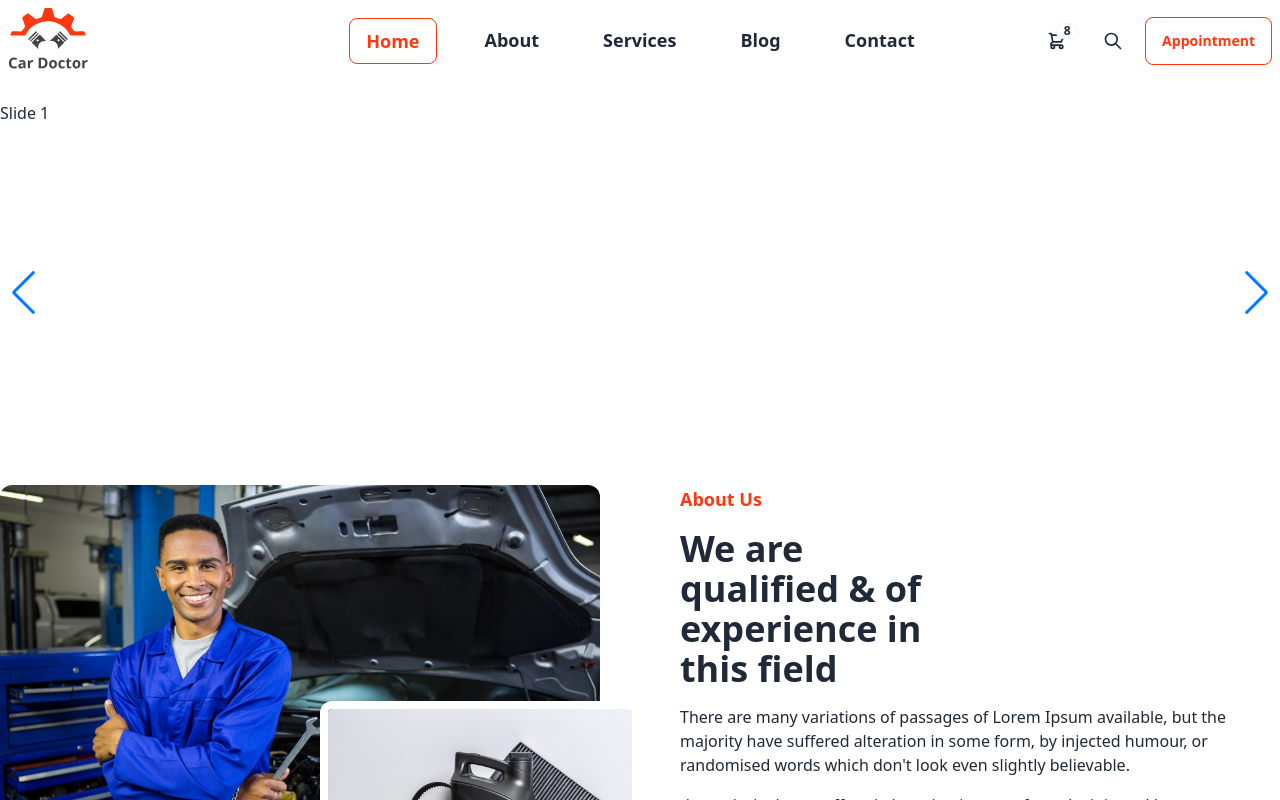
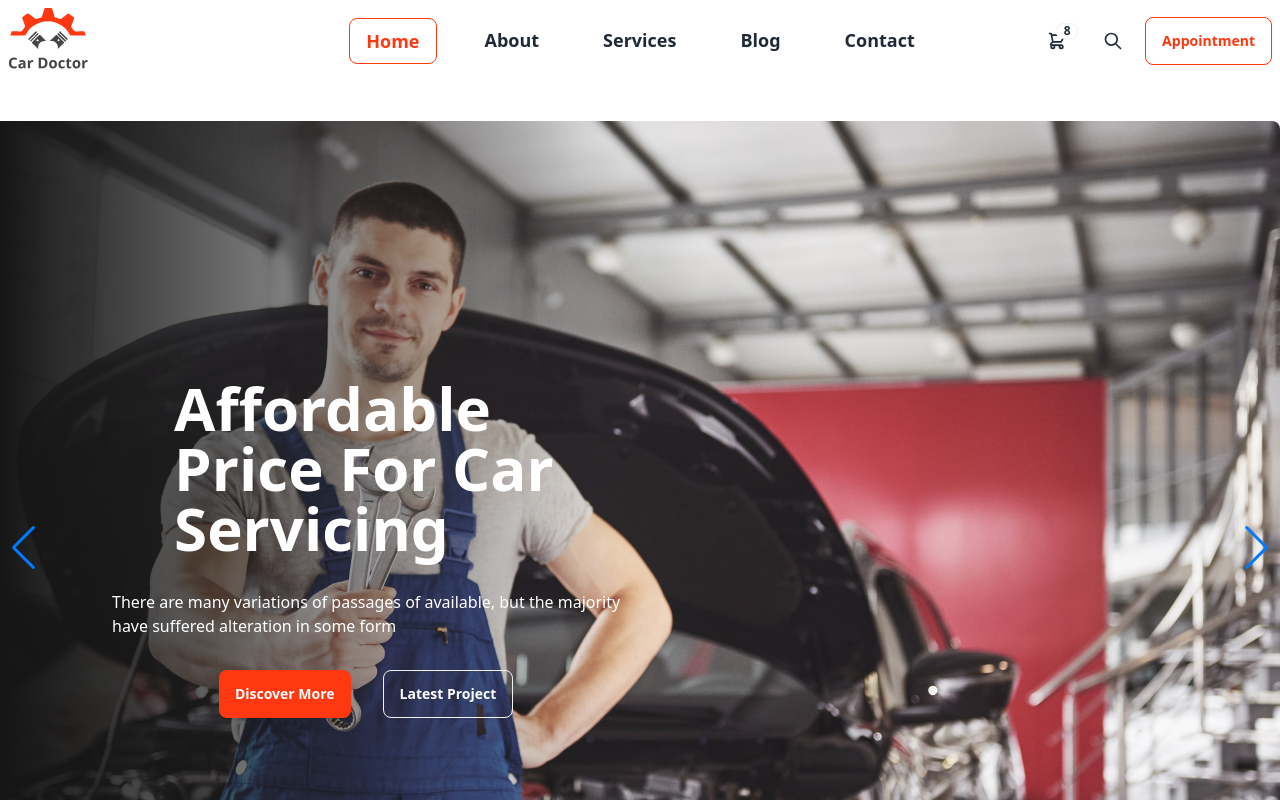
Before and after one commit to developersajadur/car-doctor-client-side, a React (Vite) app: page / in a window 1280 px wide. Shown: the top 800 px of the page. Built offline with nearby package versions, Linux system fonts and the light colour scheme.

Commit message:
banner add

```diff
--- a/src/Components/Home.jsx
+++ b/src/Components/Home.jsx
@@ -1,15 +1,15 @@
 import AboutHomePage from "./Home/AboutHomePage";
 import Address from "./Home/Address";
+import Banner from "./Home/Banner";
 import ChooseUs from "./Home/ChooseUs";
 import Review from "./Home/Review";
-import Slider from "./Home/Slider";
 import Team from "./Home/Team";
 
 
 const Home = () => {
     return (
         <div >
-            <Slider></Slider>
+            <Banner></Banner>
             <AboutHomePage></AboutHomePage>
             <Address></Address>
             <Team></Team>
--- /dev/null
+++ b/src/Components/Home/Banner.jsx
@@ -0,0 +1,124 @@
+import { Swiper, SwiperSlide } from "swiper/react";
+import "swiper/css";
+import "swiper/css/navigation";
+import "swiper/css/pagination";
+import {
+  Autoplay,
+  Navigation,
+  Pagination,
+  Mousewheel,
+  Keyboard,
+} from "swiper/modules";
+import { Link } from "react-router-dom";
+
+const Banner = () => {
+  return (
+    <div className="mt-10 mb-20">
+      <div className="">
+        <Swiper
+          cssMode={true}
+          navigation={true}
+          slidesPerView={1}
+          spaceBetween={30}
+          centeredSlides={true}
+          pagination={false}
+          loop={true}
+          mousewheel={true}
+          autoplay={{ delay: 5500, disableOnInteraction: false }}
+          keyboard={true}
+          modules={[Autoplay, Navigation, Pagination, Mousewheel, Keyboard]}
+          className="mySwiper  sm:mt-5"
+        >
+            {/* ------------------ banner 1 ------------------- */}
+            <SwiperSlide className="carousel w-full">
+  <div className="carousel-item relative  w-full flex flex-col justify-center items-center">
+    <img
+      src="/public/images/banner/1.jpg"
+      className="w-full rounded-lg"
+    />
+    <div className="absolute flex flex-col h-full items-center justify-center left-0 top-0 gap-8 bg-gradient-to-r lg:pl-28 from-[#151515] to-[rgba(21, 21, 21, 0)]">
+      <h1 className="text-3xl lg:text-6xl w-96 text-white font-bold">Affordable Price For Car Servicing</h1>
+      <p className="text-white">There are many variations of passages of available, but the majority <br /> have suffered alteration in some form</p>
+      <div className="flex gap-8 ">
+          <Link className="btn text-white w-fit bg-[#FF3811] border-none" to="">Discover More</Link>
+          <Link className="btn text-white w-fit border bg-transparent" to="">Latest Project</Link>
+      </div>
+    </div>
+  </div>
+</SwiperSlide>
+            {/* ------------------ banner 2 ------------------- */}
+            <SwiperSlide className="carousel w-full">
+  <div className="carousel-item relative  w-full flex flex-col justify-center items-center">
+    <img
+      src="/public/images/banner/2.jpg"
+      className="w-full rounded-lg"
+    />
+    <div className="absolute flex flex-col h-full items-center justify-center left-0 top-0 gap-8 bg-gradient-to-r lg:pl-28 from-[#151515] to-[rgba(21, 21, 21, 0)]">
+      <h1 className="text-3xl lg:text-6xl w-96 text-white font-bold">Affordable Price For Car Servicing</h1>
+      <p className="text-white">There are many variations of passages of available, but the majority <br /> have suffered alteration in some form</p>
+      <div className="flex gap-8 ">
+          <Link className="btn text-white w-fit bg-[#FF3811] border-none" to="">Discover More</Link>
+          <Link className="btn text-white w-fit border bg-transparent" to="">Latest Project</Link>
+      </div>
+    </div>
+  </div>
+</SwiperSlide>
+            {/* ------------------ banner 3 ------------------- */}
+            <SwiperSlide className="carousel w-full">
+  <div className="carousel-item relative  w-full flex flex-col justify-center items-center">
+    <img
+      src="/public/images/banner/3.jpg"
+      className="w-full rounded-lg"
+    />
+    <div className="absolute flex flex-col h-full items-center justify-center left-0 top-0 gap-8 bg-gradient-to-r lg:pl-28 from-[#151515] to-[rgba(21, 21, 21, 0)]">
+      <h1 className="text-3xl lg:text-6xl w-96 text-white font-bold">Affordable Price For Car Servicing</h1>
+      <p className="text-white">There are many variations of passages of available, but the majority <br /> have suffered alteration in some form</p>
+      <div className="flex gap-8 ">
+          <Link className="btn text-white w-fit bg-[#FF3811] border-none" to="">Discover More</Link>
+          <Link className="btn text-white w-fit border bg-transparent" to="">Latest Project</Link>
+      </div>
+    </div>
+  </div>
+</SwiperSlide>
+
+            {/* ------------------ banner 4 ------------------- */}
+            <SwiperSlide className="carousel w-full">
+  <div className="carousel-item relative  w-full flex flex-col justify-center items-center">
+    <img
+      src="/public/images/banner/5.jpg"
+      className="w-full rounded-lg"
+    />
+    <div className="absolute flex flex-col h-full items-center justify-center left-0 top-0 gap-8 bg-gradient-to-r lg:pl-28 from-[#151515] to-[rgba(21, 21, 21, 0)]">
+      <h1 className="text-3xl lg:text-6xl w-96 text-white font-bold">Affordable Price For Car Servicing</h1>
+      <p className="text-white">There are many variations of passages of available, but the majority <br /> have suffered alteration in some form</p>
+      <div className="flex gap-8 ">
+          <Link className="btn text-white w-fit bg-[#FF3811] border-none" to="">Discover More</Link>
+          <Link className="btn text-white w-fit border bg-transparent" to="">Latest Project</Link>
+      </div>
+    </div>
+  </div>
+</SwiperSlide>
+            {/* ------------------ banner 5 ------------------- */}
+            <SwiperSlide className="carousel w-full">
+  <div className="carousel-item relative  w-full flex flex-col justify-center items-center">
+    <img
+      src="/public/images/banner/6.jpg"
+      className="w-full rounded-lg"
+    />
+    <div className="absolute flex flex-col h-full items-center justify-center left-0 top-0 gap-8 bg-gradient-to-r lg:pl-28 from-[#151515] to-[rgba(21, 21, 21, 0)]">
+      <h1 className="text-3xl lg:text-6xl w-96 text-white font-bold">Affordable Price For Car Servicing</h1>
+      <p className="text-white">There are many variations of passages of available, but the majority <br /> have suffered alteration in some form</p>
+      <div className="flex gap-8 ">
+          <Link className="btn text-white w-fit bg-[#FF3811] border-none" to="">Discover More</Link>
+          <Link className="btn text-white w-fit border bg-transparent" to="">Latest Project</Link>
+      </div>
+    </div>
+  </div>
+</SwiperSlide>
+        </Swiper>
+      </div>
+    </div>
+  );
+};
+
+export default Banner;
--- a/src/Components/Home/Slider.jsx
+++ /dev/null
@@ -1,39 +0,0 @@
-import { Swiper, SwiperSlide } from 'swiper/react';
-import 'swiper/css';
-import 'swiper/css/navigation';
-import 'swiper/css/pagination';
-import { Autoplay, Navigation, Pagination, Mousewheel, Keyboard } from 'swiper/modules';
-
-import '../../style.css';
-const Slider = () => {
-    return (
-        <div className='h-96'>
-        <Swiper
-                cssMode={true}
-                navigation={true}
-                slidesPerView={1}
-                spaceBetween={30}
-                centeredSlides={true}
-                pagination={false}
-                loop={true}
-                mousewheel={true}
-                autoplay={{ delay: 5500, disableOnInteraction: false }}
-                keyboard={true}
-                modules={[Autoplay, Navigation, Pagination, Mousewheel, Keyboard]}
-                className="mySwiper h-60 lg:h-96 sm:mt-5"
-        >
-          <SwiperSlide>Slide 1</SwiperSlide>
-          <SwiperSlide>Slide 2</SwiperSlide>
-          <SwiperSlide>Slide 3</SwiperSlide>
-          <SwiperSlide>Slide 4</SwiperSlide>
-          <SwiperSlide>Slide 5</SwiperSlide>
-          <SwiperSlide>Slide 6</SwiperSlide>
-          <SwiperSlide>Slide 7</SwiperSlide>
-          <SwiperSlide>Slide 8</SwiperSlide>
-          <SwiperSlide>Slide 9</SwiperSlide>
-        </Swiper>
-      </div>
-    );
-};
-
-export default Slider;
```
